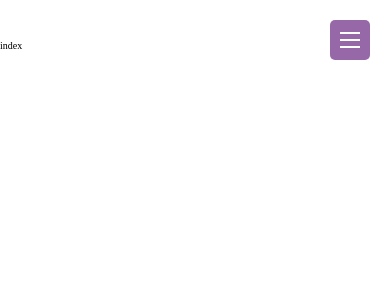
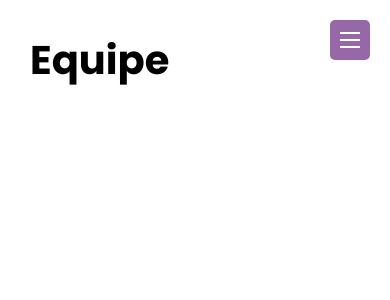
Before and after one commit to blpsoares/Pelvis-Institucional, a React (Vite) app: page /equipe in a window 390 px wide. Shown: the top 300 px of the page. Built offline with nearby package versions, Linux system fonts and the light colour scheme; the HTML template or start-up script is replaced by a standard one.

Commit message:
correção nas rotas

```diff
--- a/src/index.css
+++ b/src/index.css
@@ -69,6 +69,11 @@ span {
 button {
   color: #000;
 }
+
+body {
+  padding-top: 100px;
+}
+
 .mainContent {
   max-width: 120rem;
   margin: 0 auto;
@@ -118,10 +123,6 @@ button {
   top: 45%;
 }
 
-body {
-  padding-top: 4rem;
-}
-
 @media (max-width: 1100px) {
   .navMenu a {
     color: var(--branco);
@@ -148,6 +149,10 @@ body {
     left: -10px;
     top: 38%;
   }
+
+  body {
+    padding-top: 0;
+  }
 }
 ::selection {
   background-color: var(--verde1);
--- a/src/pages/equipe/index.jsx
+++ b/src/pages/equipe/index.jsx
@@ -1,7 +1,11 @@
 import React from "react";
-
+import Container from "../../components/container";
 const Equipe = () => {
-  return <div>index</div>;
+  return (
+    <Container>
+      <h1>Equipe</h1>
+    </Container>
+  );
 };
 
 export default Equipe;
--- a/src/pages/homepage/Index.jsx
+++ b/src/pages/homepage/Index.jsx
@@ -5,7 +5,9 @@ import * as S from "./styles.module.css";
 const Homepage = () => {
   return (
     <>
-      <Container></Container>
+      <Container>
+        <h1>Página Inicial</h1>
+      </Container>
     </>
   );
 };
--- a/src/pages/quemSomos/index.jsx
+++ b/src/pages/quemSomos/index.jsx
@@ -1,7 +1,12 @@
 import React from "react";
+import Container from "../../components/container";
 
 const QuemSomos = () => {
-  return <div>index</div>;
+  return (
+    <Container>
+      <h1>Quem Somos</h1>
+    </Container>
+  );
 };
 
 export default QuemSomos;
--- a/src/pages/tratamento/index.jsx
+++ b/src/pages/tratamento/index.jsx
@@ -1,7 +1,12 @@
 import React from "react";
+import Container from "../../components/container";
 
 const Tratamento = () => {
-  return <div>index</div>;
+  return (
+    <Container>
+      <h1>Tratamento</h1>
+    </Container>
+  );
 };
 
 export default Tratamento;
--- a/src/routes.jsx
+++ b/src/routes.jsx
@@ -1,17 +1,39 @@
 import React from "react";
 import { Routes, Route } from "react-router-dom";
-import Homepage from "./pages/homepage";
-import Tratamento from "./pages/tratamento";
-import Equipe from "./pages/equipe";
-import QuemSomos from "./pages/quemSomos";
+
+import Homepage from "./pages/homepage"
+const Tratamento = React.lazy(() => import("./pages/tratamento"));
+const Equipe = React.lazy(() => import("./pages/equipe"));
+const QuemSomos = React.lazy(() => import("./pages/quemSomos"));
 
 const AppRoutes = () => {
   return (
     <Routes>
       <Route path="/" element={<Homepage />} />
-      <Route path="tratamento" element={<Tratamento />} />
-      <Route path="equipe" element={<Equipe />} />
-      <Route path="quem-somos" element={<QuemSomos />} />
+      <Route
+        path="tratamento"
+        element={
+          <React.Suspense fallback={<div>Carregando...</div>}>
+            <Tratamento />
+          </React.Suspense>
+        }
+      />
+      <Route
+        path="equipe"
+        element={
+          <React.Suspense fallback={<div>Carregando...</div>}>
+            <Equipe />
+          </React.Suspense>
+        }
+      />
+      <Route
+        path="quem-somos"
+        element={
+          <React.Suspense fallback={<div>Carregando...</div>}>
+            <QuemSomos />
+          </React.Suspense>
+        }
+      />
     </Routes>
   );
 };
```
